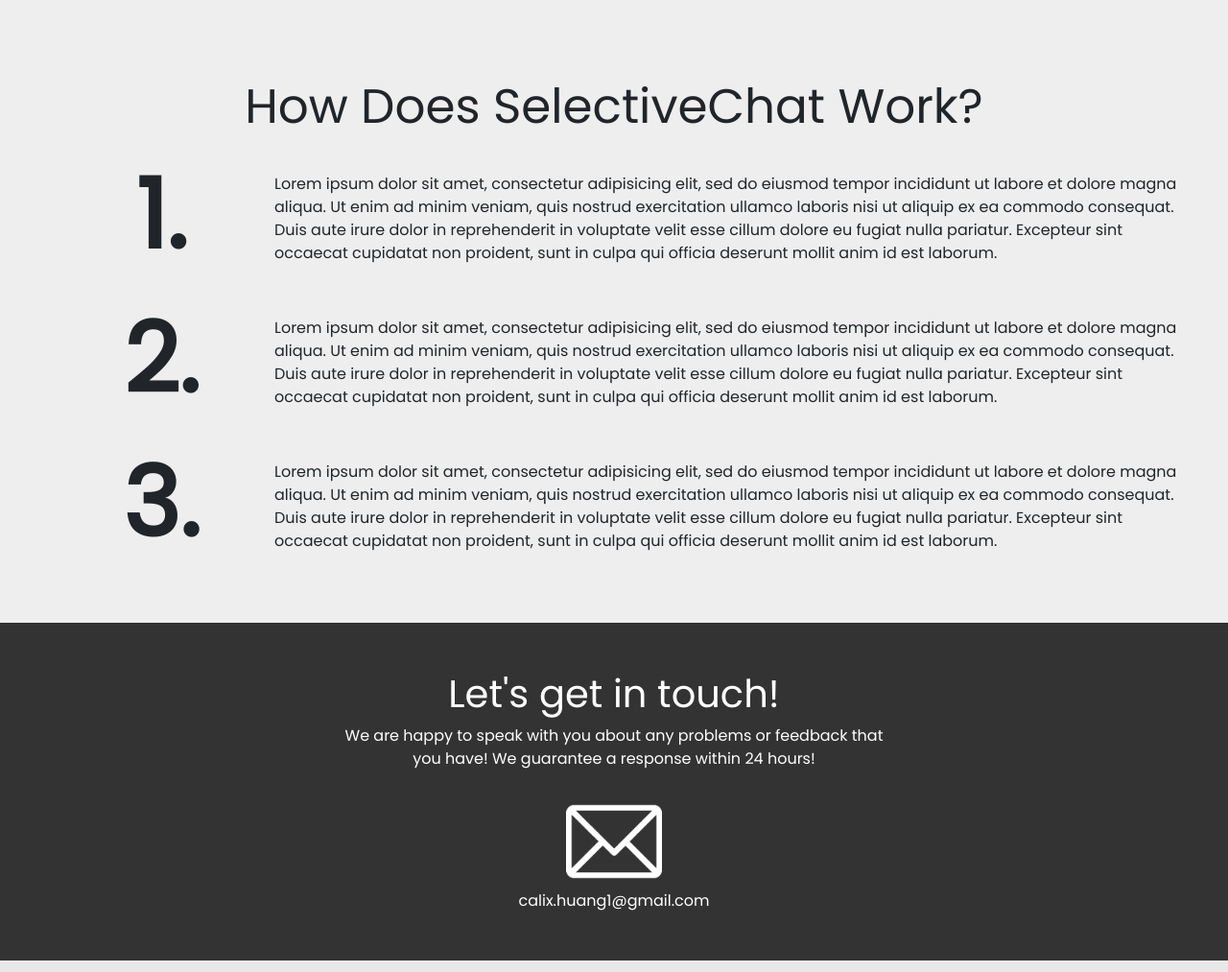
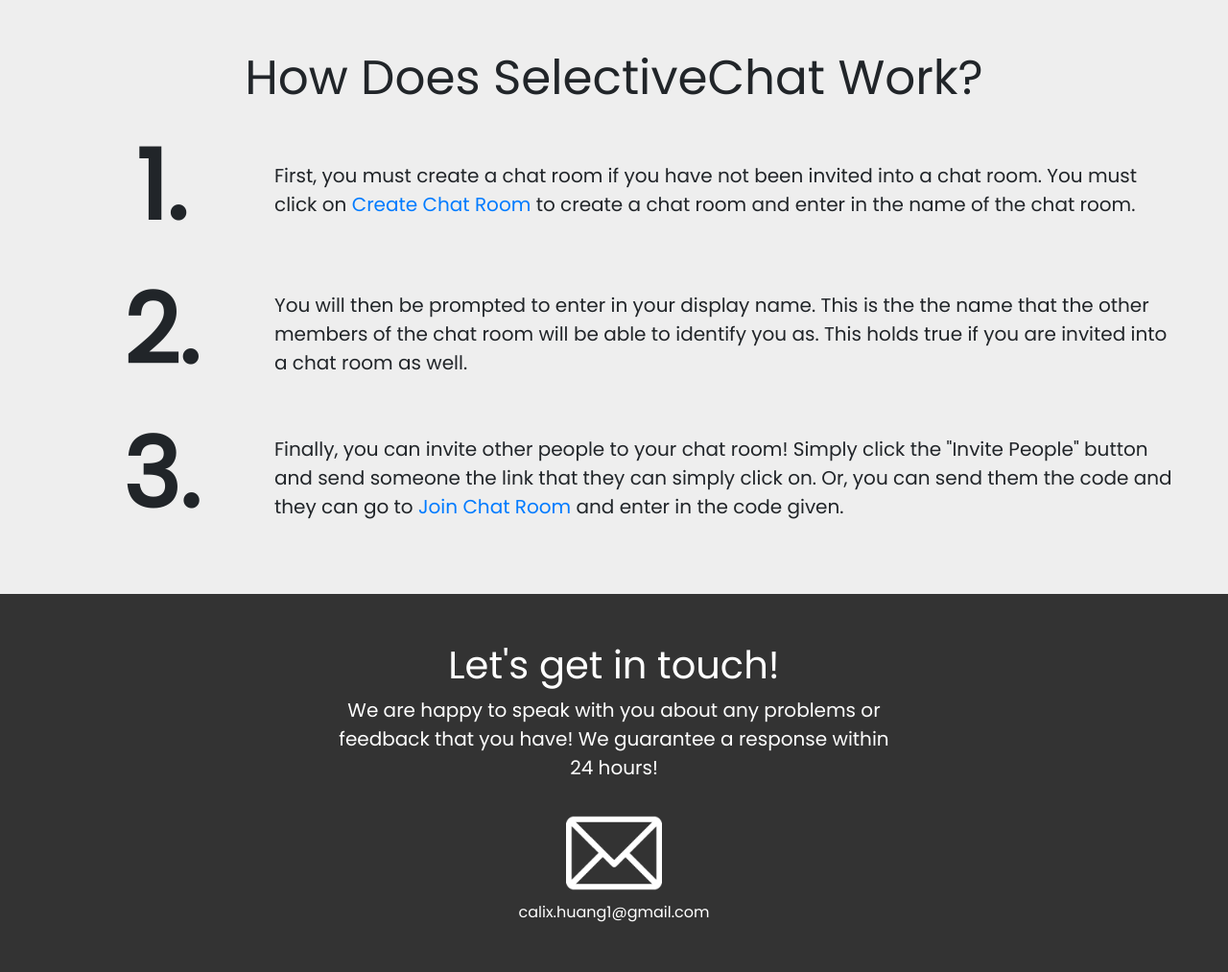
Before and after one commit to calixo888/selectivechat, a Django app: page / in a window 1280 px wide. Shown: the part 1113-2126 px from the top of the page at 96% size. Run offline with Django 3.2, Linux system fonts and the light colour scheme; some libraries are stand-ins or nearby versions.

Commit message:
added homepage content

```diff
--- a/static/selectivechat_app/index.css
+++ b/static/selectivechat_app/index.css
@@ -1,5 +1,9 @@
 section {
   padding: 50px;
+}
+
+p {
+  font-size: 20px;
 }
 
 /* HEADER */
--- a/templates/selectivechat_app/index.html
+++ b/templates/selectivechat_app/index.html
@@ -8,7 +8,7 @@
   <section class="header">
     <div class="center-container">
       <h1 class="f-65">SelectiveChat</h1>
-      <h4>Communication is hard enough. SelectiveChat lets you commuicate with your friends without the need for an email, profile, or account.</h4>
+      <h4>Communication is hard enough. SelectiveChat lets you commuicate with your friends with nothing more than an Internet connection. There is no need for an email, account, or profile.</h4>
       <div class="cta-buttons">
         <a href="/join-chat/" class="btn btn-outline-light">Join Chat Room!</a>
         <a href="/create-chat/" class="btn btn-light">Create Chat Room!</a>
@@ -20,7 +20,7 @@
     <div class="what-grid mt-5">
       <img style="width: 50%; margin: auto;" src="{% static 'img/text.svg' %}">
       <p class="what-description">
-        Lorem ipsum dolor sit amet, consectetur adipisicing elit, sed do eiusmod tempor incididunt ut labore et dolore magna aliqua. Ut enim ad minim veniam, quis nostrud exercitation ullamco laboris nisi ut aliquip ex ea commodo consequat. Duis aute irure dolor in reprehenderit in voluptate velit esse cillum dolore eu fugiat nulla pariatur. Excepteur sint occaecat cupidatat non proident, sunt in culpa qui officia deserunt mollit anim id est laborum.
+        SelectiveChat is a web-based messaging application, where users can join any chatroom via link/code invite. This makes sure that no users need to have an account or an email to chat!
       </p>
     </div>
   </section>
@@ -30,19 +30,19 @@
       <div class="how">
         <span class="number">1.</span>
         <p class="mt-4">
-          Lorem ipsum dolor sit amet, consectetur adipisicing elit, sed do eiusmod tempor incididunt ut labore et dolore magna aliqua. Ut enim ad minim veniam, quis nostrud exercitation ullamco laboris nisi ut aliquip ex ea commodo consequat. Duis aute irure dolor in reprehenderit in voluptate velit esse cillum dolore eu fugiat nulla pariatur. Excepteur sint occaecat cupidatat non proident, sunt in culpa qui officia deserunt mollit anim id est laborum.
+          First, you must create a chat room if you have not been invited into a chat room. You must click on <a href="/create-chat/">Create Chat Room</a> to create a chat room and enter in the name of the chat room.
         </p>
       </div>
       <div class="how">
         <span class="number">2.</span>
         <p class="mt-4">
-          Lorem ipsum dolor sit amet, consectetur adipisicing elit, sed do eiusmod tempor incididunt ut labore et dolore magna aliqua. Ut enim ad minim veniam, quis nostrud exercitation ullamco laboris nisi ut aliquip ex ea commodo consequat. Duis aute irure dolor in reprehenderit in voluptate velit esse cillum dolore eu fugiat nulla pariatur. Excepteur sint occaecat cupidatat non proident, sunt in culpa qui officia deserunt mollit anim id est laborum.
+          You will then be prompted to enter in your display name. This is the the name that the other members of the chat room will be able to identify you as. This holds true if you are invited into a chat room as well.
         </p>
       </div>
       <div class="how">
         <span class="number">3.</span>
         <p class="mt-4">
-          Lorem ipsum dolor sit amet, consectetur adipisicing elit, sed do eiusmod tempor incididunt ut labore et dolore magna aliqua. Ut enim ad minim veniam, quis nostrud exercitation ullamco laboris nisi ut aliquip ex ea commodo consequat. Duis aute irure dolor in reprehenderit in voluptate velit esse cillum dolore eu fugiat nulla pariatur. Excepteur sint occaecat cupidatat non proident, sunt in culpa qui officia deserunt mollit anim id est laborum.
+          Finally, you can invite other people to your chat room! Simply click the "Invite People" button and send someone the link that they can simply click on. Or, you can send them the code and they can go to <a href="/join-chat/">Join Chat Room</a> and enter in the code given.
         </p>
       </div>
     </div>
```
